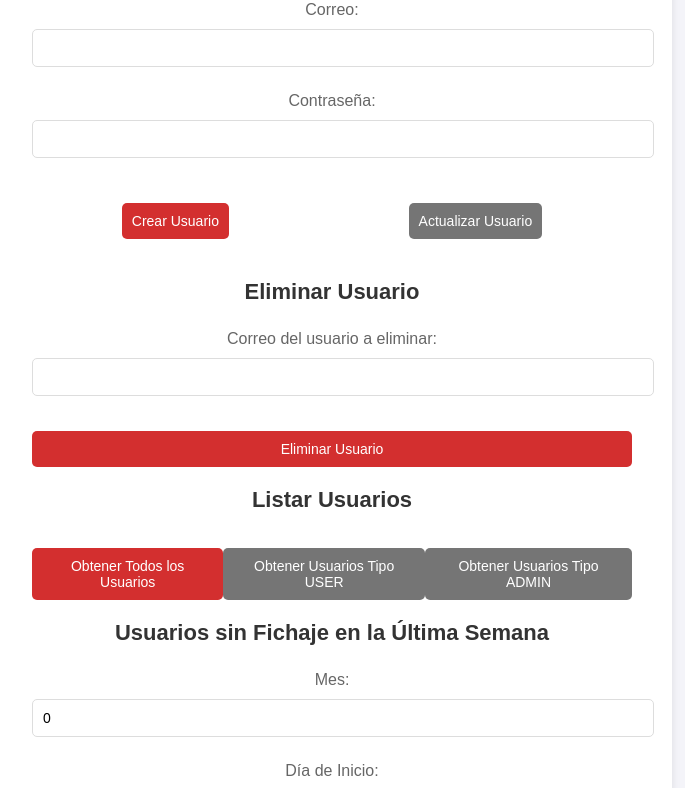
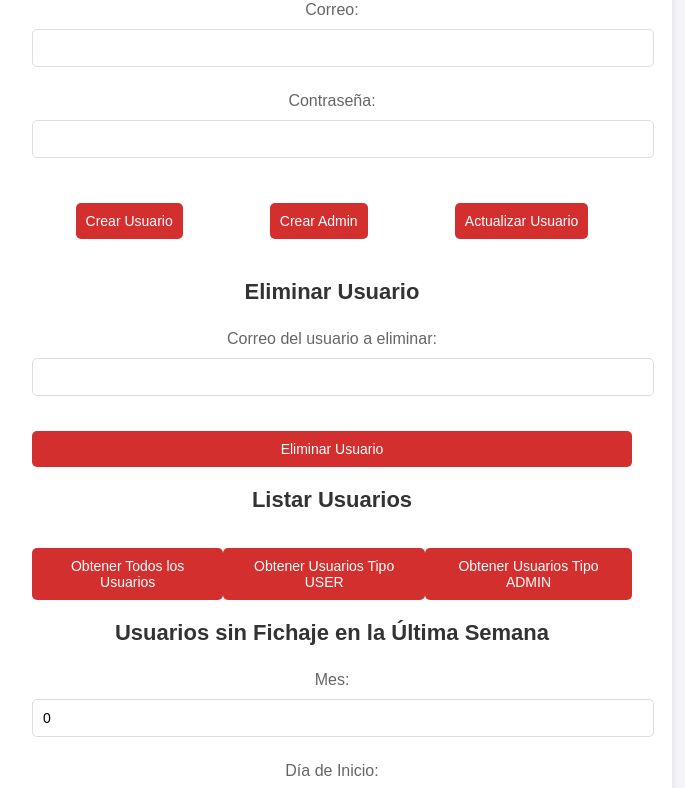
Before and after one commit to rikialamo/TFGAngular, an Angular app: page /admin/home in a window 1280 px wide. Shown: the part 559-1347 px from the top of the page, without its empty margins (308-993 px from the left). Built offline with nearby package versions, Linux system fonts and the light colour scheme.

Commit message:
boton crear admin

```diff
--- a/src/app/admin-home/admin-home.component.html
+++ b/src/app/admin-home/admin-home.component.html
@@ -19,7 +19,8 @@
       </div>
       <div class="button-group">
         <button type="button" class="btn btn-primary" (click)="crearUsuario()">Crear Usuario</button>
-        <button type="button" class="btn btn-secondary" (click)="actualizarUsuario()">Actualizar Usuario</button>
+        <button type="button" class="btn btn-primary" (click)="crearAdmin()">Crear Admin</button>
+        <button type="button" class="btn btn-primary" (click)="actualizarUsuario()">Actualizar Usuario</button>
       </div>
     </form>
   </div>
@@ -39,8 +40,8 @@
     <h2>Listar Usuarios</h2>
     <div class="button-group">
       <button type="button" class="btn btn-primary" (click)="obtenerUsuarios()">Obtener Todos los Usuarios</button>
-      <button type="button" class="btn btn-secondary" (click)="listarUsers()">Obtener Usuarios Tipo USER</button>
-      <button type="button" class="btn btn-secondary" (click)="listarAdmins()">Obtener Usuarios Tipo ADMIN</button>
+      <button type="button" class="btn btn-primary" (click)="listarUsers()">Obtener Usuarios Tipo USER</button>
+      <button type="button" class="btn btn-primary" (click)="listarAdmins()">Obtener Usuarios Tipo ADMIN</button>
     </div>
     <div *ngIf="usuarios.length">
       <h3>Todos los Usuarios</h3>
--- a/src/app/admin-home/admin-home.component.ts
+++ b/src/app/admin-home/admin-home.component.ts
@@ -44,6 +44,22 @@ export class AdminHomeComponent {
         },
         error => {
           this.message = 'Error al crear usuario';
+        }
+      );
+    } else {
+      this.message = 'Por favor, completa todos los campos';
+    }
+  }
+
+  crearAdmin() {
+    if (this.usuario.nombre && this.usuario.correo && this.usuario.contrasena) {
+      this.http.post('https://gestionhorario-api.azurewebsites.net/api/admin/admin', this.usuario).subscribe(
+        response => {
+          this.message = 'Admin creado exitosamente';
+          this.obtenerUsuarios();
+        },
+        error => {
+          this.message = 'Error al crear admin: ' + error.message;
         }
       );
     } else {
```
